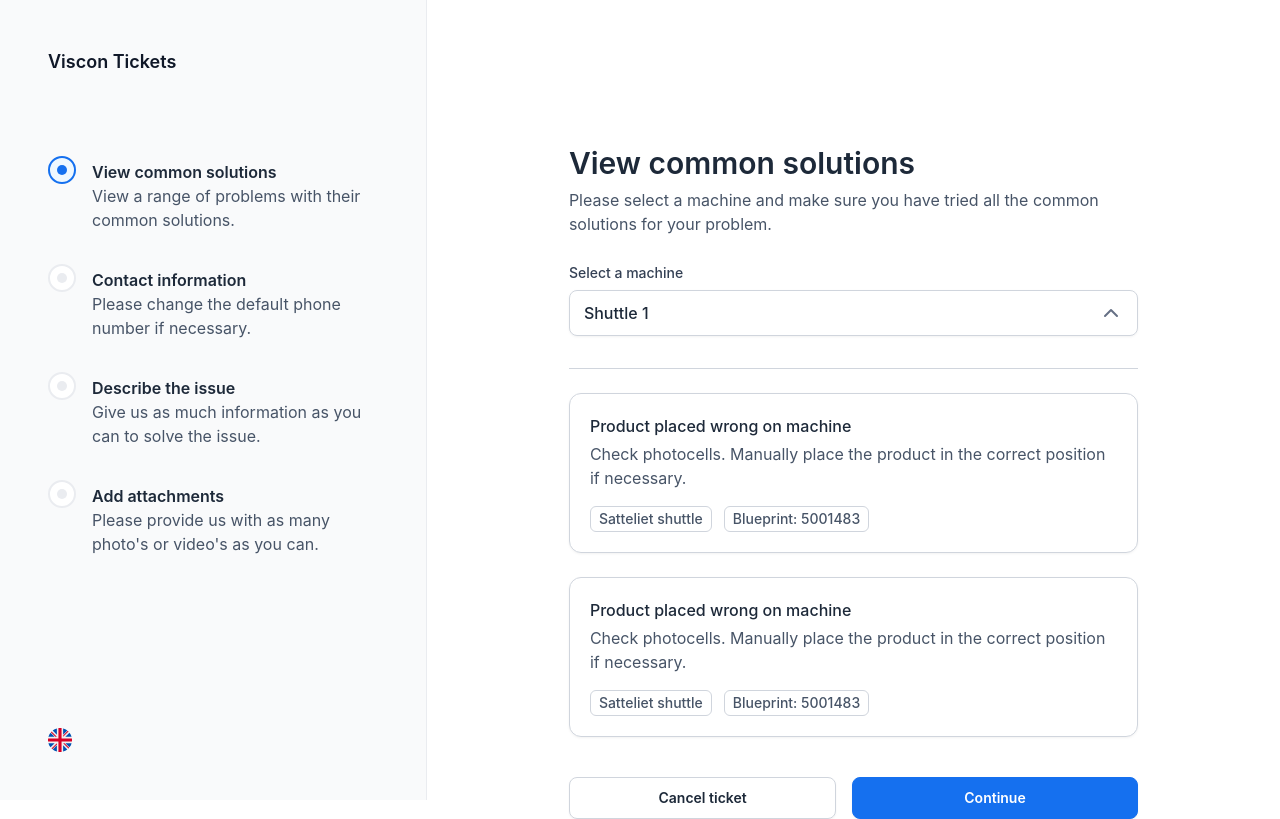
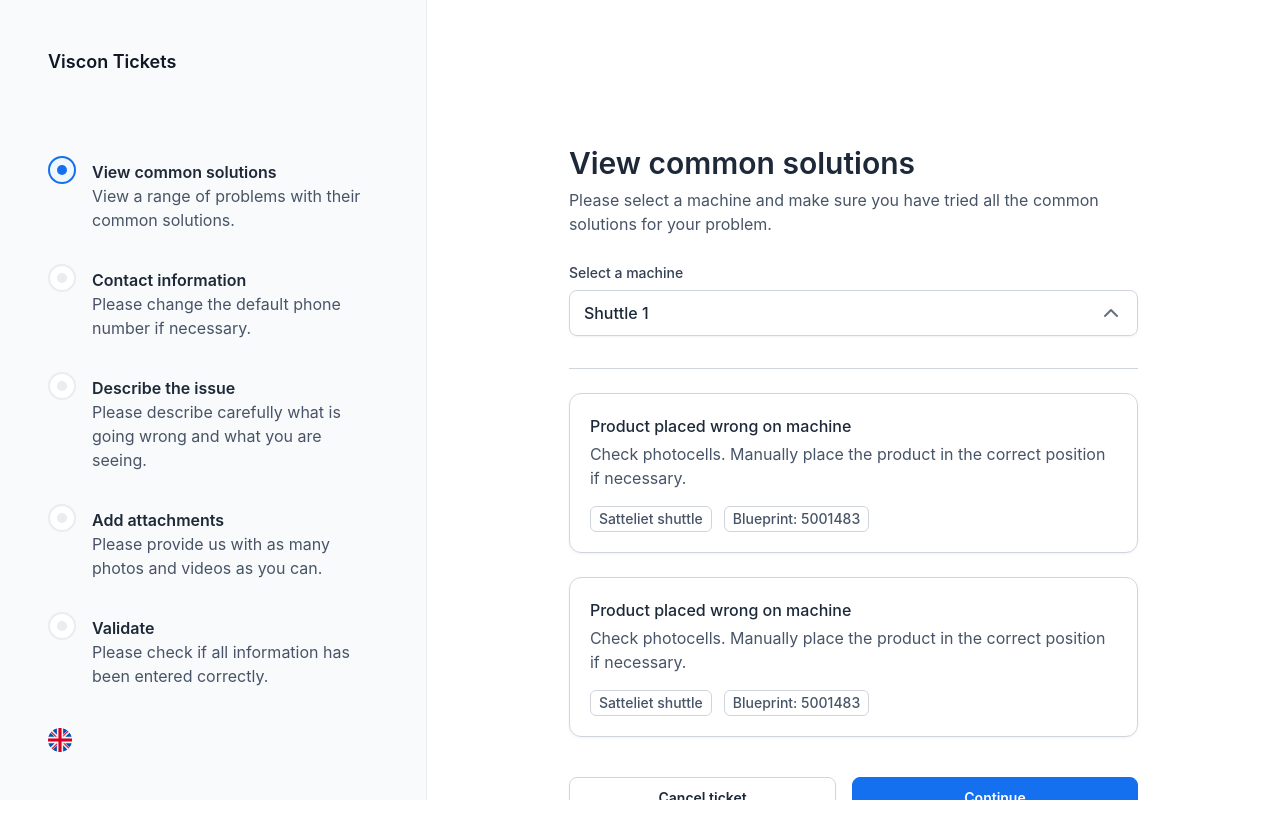
Before and after one commit to lucasprins/viscon-tickets, a React (Create React App) app: page /knowledgebase/create-ticket in a window 1280 px wide. Built offline with nearby package versions, Linux system fonts and the light colour scheme.

Commit message:
Add: create ticket translations

```diff
--- a/src/pages/CreateTicket/CreateTicket.tsx
+++ b/src/pages/CreateTicket/CreateTicket.tsx
@@ -1,20 +1,17 @@
-import { Transition } from "@headlessui/react";
-import React, { Fragment, useState } from "react";
-import { Breadcrumbs } from "../../components/Breadcrumbs/Breadcrumbs";
+import React, { useState } from "react";
 import { Button } from "../../components/Button/Button";
 import { Divider } from "../../components/Divider/Divider";
 import { IconFlag } from "../../components/Icons/IconFlag";
 import { InputDropdownMachine } from "../../components/Input/InputDropdownMachine";
 import { MachineSolutionList } from "../../components/MachineSolution/MachineSolutionList";
 import { NavigationHeader } from "../../components/Navigation/NavigationHeader";
-import { NavigationItem } from "../../components/Navigation/NavigationItem";
 import { PageHeader } from "../../components/PageHeader/PageHeader";
 import { ProgressStep } from "../../components/Progress/ProgressStep";
 import { toggleBackdrop, toggleLanguageModal } from "../../features/modal/modalSlice";
 import { getCurrentLanguage } from "../../features/user/userSlice";
 import { useAppDispatch, useAppSelector } from "../../hooks/reduxHooks";
 
-// var translations = require('./createTicketTranslations.json');
+var translations = require("../../translations/createTicketTranslations.json");
 
 export function CreateTicket() {
 	const language = useAppSelector(getCurrentLanguage);
@@ -27,25 +24,27 @@ export function CreateTicket() {
 	};
 
 	return (
-		<div className="flex flex-col md:flex-row md:h-screen dark:bg-dark-800 dark:text-white">
+		<div className="flex flex-col md:flex-row md:h-screen dark:bg-dark-800 dark:text-white w-full">
 			<div className="bg-gray-50 border-r border-gray-200 dark:bg-dark-900 w-1/3 hidden max-w-lg md:flex flex-col justify-between py-12 pl-12 pr-16">
 				<div className="flex flex-col gap-20">
 					<NavigationHeader />
 					<div>
-						<ProgressStep key={1} title="View common solutions" subtitle="View a range of problems with their common solutions." status={currentStep === 1 ? 'current' : currentStep > 1 ? 'complete' : 'incomplete'} connector={false} />
-						<ProgressStep key={2} title="Contact information" subtitle="Please change the default phone number if necessary." status={currentStep === 2 ? 'current' : currentStep > 2 ? 'complete' : 'incomplete'} connector={false} />
-						<ProgressStep key={3} title="Describe the issue" subtitle="Give us as much information as you can to solve the issue." status={currentStep === 3 ? 'current' : currentStep > 3 ? 'complete' : 'incomplete'} connector={false} />
-						<ProgressStep key={4} title="Add attachments" subtitle="Please provide us with as many photo's or video's as you can." status={currentStep === 4 ? 'current' : currentStep > 4 ? 'complete' : 'incomplete'} connector={false}/>
+						<ProgressStep title={translations[language].view_solutions} subtitle={translations[language].view_solutions_subtitle} status={currentStep === 1 ? 'current' : currentStep > 1 ? 'complete' : 'incomplete'} connector={false} />
+						<ProgressStep title={translations[language].contact_information} subtitle={translations[language].contact_information_subtitle} status={currentStep === 2 ? 'current' : currentStep > 2 ? 'complete' : 'incomplete'} connector={false} />
+						<ProgressStep title={translations[language].describe_issue} subtitle={translations[language].describe_issue_subtitle} status={currentStep === 3 ? 'current' : currentStep > 3 ? 'complete' : 'incomplete'} connector={false} />
+						<ProgressStep title={translations[language].add_attachments} subtitle={translations[language].add_attachments_subtitle} status={currentStep === 4 ? 'current' : currentStep > 4 ? 'complete' : 'incomplete'} connector={false}/>
+						<ProgressStep title={translations[language].review} subtitle={translations[language].review_subtitle} status={currentStep === 5 ? 'current' : currentStep > 5 ? 'complete' : 'incomplete'} connector={false}/>
+
 					</div>
 				</div>
 				<button onClick={openLanguageModal}><IconFlag language={language} size="24" /></button>
 			</div>
 
 			{currentStep === 1 &&
-				<div className="flex flex-col items-center w-2/3 pt-36">
+				<div className="flex flex-col items-center w-2/3 pt-36 overflow-y-scroll">
 					<div className="w-2/3 flex flex-col gap-6">
-						<PageHeader title="View common solutions" subtitle="Please select a machine and make sure you have tried all the common solutions for your problem." />
-						<InputDropdownMachine label="Select a machine" />
+						<PageHeader title={translations[language].view_solutions} subtitle={translations[language].view_solutions_subtitle_long} />
+						<InputDropdownMachine label={translations[language].select_machine} />
 						<Divider />
 						<MachineSolutionList />
 						<div className="flex flex-row gap-4 pt-4">
@@ -53,11 +52,10 @@ export function CreateTicket() {
 							<Button size="medium" width="full" type="primary" text="Continue" onclick={() => setCurrentStep(2)} />
 						</div>
 					</div>
-				</div>
-			}
+				</div>}
 
 			{currentStep === 2 &&
-				<div className="flex flex-col items-center w-2/3 pt-36">
+				<div className="flex flex-col items-center w-2/3 pt-36 overflow-y-scroll">
 					<div className="w-2/3 flex flex-col gap-6">
 						<PageHeader title="Contact information" subtitle="Please make sure that this is the correct contact information. If you're using a different phone than usual, please enter the number here." />
 						<div className="flex flex-row gap-4 pt-4">
@@ -65,11 +63,10 @@ export function CreateTicket() {
 							<Button size="medium" width="full" type="primary" text="Confirm" onclick={() => setCurrentStep(3)} />
 						</div>
 					</div>
-				</div>
-			}
+				</div>}
 
 			{currentStep === 3 &&
-				<div className="flex flex-col items-center w-2/3 pt-36">
+				<div className="flex flex-col items-center w-2/3 pt-36 overflow-y-scroll">
 					<div className="w-2/3 flex flex-col gap-6">
 						<PageHeader title="Describe the issue" subtitle="Please make sure that this is the correct contact information. If you're using a different phone than usual, please enter the number here." />
 						<div className="flex flex-row gap-4 pt-4">
@@ -77,20 +74,29 @@ export function CreateTicket() {
 							<Button size="medium" width="full" type="primary" text="Confirm" onclick={() => setCurrentStep(4)} />
 						</div>
 					</div>
-				</div>
-			}
+				</div>}
 
 			{currentStep === 4 &&
-				<div className="flex flex-col items-center w-2/3 pt-36">
+				<div className="flex flex-col items-center w-2/3 pt-36 overflow-y-scroll">
 					<div className="w-2/3 flex flex-col gap-6">
 						<PageHeader title="Add attachments" subtitle="Please make sure that this is the correct contact information. If you're using a different phone than usual, please enter the number here." />
 						<div className="flex flex-row gap-4 pt-4">
 							<Button size="medium" width="full" type="secondary-gray" text="Back" onclick={() => setCurrentStep(3)} />
+							<Button size="medium" width="full" type="primary" text="Confirm" onclick={() => setCurrentStep(5)} />
+						</div>
+					</div>
+				</div>}
+
+			{currentStep === 5 &&
+				<div className="flex flex-col items-center w-2/3 pt-36 overflow-y-scroll">
+					<div className="w-2/3 flex flex-col gap-6">
+						<PageHeader title="Review ticket" subtitle="Please make sure that this is the correct contact information. If you're using a different phone than usual, please enter the number here." />
+						<div className="flex flex-row gap-4 pt-4">
+							<Button size="medium" width="full" type="secondary-gray" text="Back" onclick={() => setCurrentStep(4)} />
 							<Button size="medium" width="full" type="primary" text="Confirm" onclick={() => setCurrentStep(1)} />
 						</div>
 					</div>
-				</div>
-			}
+				</div>}
 		</div>
 	);
 }
--- a/src/pages/Knowledgebase/Knowledgebase.tsx
+++ b/src/pages/Knowledgebase/Knowledgebase.tsx
@@ -1,17 +1,13 @@
 import React from 'react';
-import { useNavigate } from 'react-router-dom';
 import { Breadcrumbs } from '../../components/Breadcrumbs/Breadcrumbs';
-import { Button } from '../../components/Button/Button';
 import { InlineCTA } from '../../components/CTA/InlineCTA';
 import { Divider } from '../../components/Divider/Divider';
 import { InputDropdownMachine } from '../../components/Input/InputDropdownMachine';
 import Layout from '../../components/Layout/Layout';
 import { MachineSolutionList } from '../../components/MachineSolution/MachineSolutionList';
-import { Modal } from '../../components/Modal/Modal';
 import { PageHeader } from '../../components/PageHeader/PageHeader';
-import { toggleBackdrop, toggleKnowledgebaseModal } from '../../features/modal/modalSlice';
 import { getCurrentLanguage } from '../../features/user/userSlice';
-import { useAppDispatch, useAppSelector } from '../../hooks/reduxHooks';
+import { useAppSelector } from '../../hooks/reduxHooks';
 
 var translations = require('./KnowledgebaseTranslations.json');
 
--- a/src/pages/Playground/Playground.tsx
+++ b/src/pages/Playground/Playground.tsx
@@ -2,10 +2,8 @@ import React from 'react';
 import { Breadcrumbs } from '../../components/Breadcrumbs/Breadcrumbs';
 import { Button } from '../../components/Button/Button';
 import { FeaturedIcon, FeaturedIconSize, FeaturedIconType } from '../../components/FeaturedIcon/FeaturedIcon';
-import { IconAlert } from '../../components/Icons/IconAlert';
 import { IconVideo } from '../../components/Icons/IconVideo';
 import Layout from '../../components/Layout/Layout';
-import { Modal } from '../../components/Modal/Modal';
 
 
 export function Playground() {
--- a/src/translations/createTicketTranslations.json
+++ b/src/translations/createTicketTranslations.json
@@ -1,27 +1,33 @@
 {
     "nl": {
-        "view-solutions": "",
-        "view-solutions-subtitle": "",
-        "contact-information": "",
-        "contact-information-subtitle": "",
-        "describe-issue": "",
-        "describe-issue-subtitle": "",
-        "add-attachments": "",
-        "add-attachments-subtitle": "",
-        "select-machine": "Kies een machine",
-        "cancel-ticket": "Ticket annuleren"
+        "view_solutions": "Veelvoorkomende oplossingen",
+        "view_solutions_subtitle": "Bekijk een reeks gebruikelijke problemen en hun oplossingen.",
+        "view_solutions_subtitle_long": "Selecteer een machine en zorg ervoor dat u alle oplossingen voor uw probleem hebt geprobeerd.",
+        "contact_information": "Contact informatie",
+        "contact_information_subtitle": "Verander alstublieft het telefoonnummer als dat nodig is.",
+        "describe_issue": "Omschrijf het probleem",
+        "describe_issue_subtitle": "Beschrijf zorgvuldig wat er mis gaat en wat u ziet.",
+        "add_attachments": "Bijlage toevoegen",
+        "add_attachments_subtitle": "Voeg alstublieft zoveel mogelijk relevante bijlage toe.",
+        "review": "Controleren",
+        "review_subtitle": "Controleer alstublieft of alle ingevoerde informatie klopt.",
+        "select_machine": "Kies een machine",
+        "cancel_ticket": "Ticket annuleren"
 
     },
     "en": {
-        "view-solutions": "View common solutions",
-        "view-solutions-subtitle": "View a range of problems with their common solutions.",
-        "contact-information": "",
-        "contact-information-subtitle": "",
-        "describe-issue": "",
-        "describe-issue-subtitle": "",
-        "add-attachments": "",
-        "add-attachments-subtitle": "",
-        "select-machine": "Select a machine",
-        "cancel-ticket": "Cancel ticket"
+        "view_solutions": "View common solutions",
+        "view_solutions_subtitle": "View a range of problems with their common solutions.",
+        "view_solutions_subtitle_long": "Please select a machine and make sure you have tried all the common solutions for your problem.",
+        "contact_information": "Contact information",
+        "contact_information_subtitle": "Please change the default phone number if necessary.",
+        "describe_issue": "Describe the issue",
+        "describe_issue_subtitle": "Please describe carefully what is going wrong and what you are seeing.",
+        "add_attachments": "Add attachments",
+        "add_attachments_subtitle": "Please provide us with as many photos and videos as you can.",
+        "review": "Validate",
+        "review_subtitle": "Please check if all information has been entered correctly.",
+        "select_machine": "Select a machine",
+        "cancel_ticket": "Cancel ticket"
     }
 }
```
